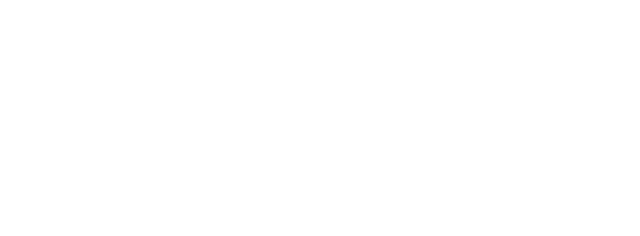
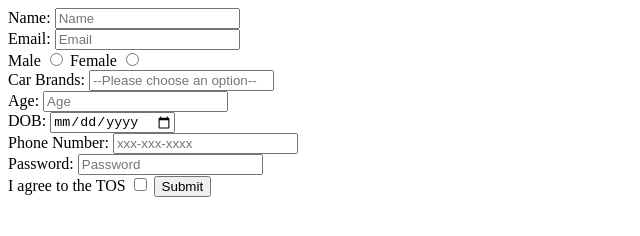
Before and after one commit to acciojob/signup-form-car-KartikeyJoshi916, a website: page main.html in a window 1280 px wide. Shown: the whole page, without its empty margins (0-640 px from the left). Drawn offline with Linux system fonts and the light colour scheme.

Commit message:
created a submission

```diff
--- a/main.html
+++ b/main.html
@@ -7,7 +7,30 @@
 </head>
 
 <body>
-	<!-- the entire body must be written by student -->
+	<form>
+		<label for="name">Name: </label>
+		<input id="name" type="text" placeholder="Name" required/><br>
+		<label for="email">Email: </label>
+		<input id="email" type="email" placeholder="Email" required/><br>
+		<label for="gender_m">Male</label>
+		<input name="gender" id="gender_m" type="radio" required/>
+		<label for="gender_f">Female </label>
+		<input name="gender" id="gender_f" type="radio" required/><br>
+		<label for="cars">Car Brands: </label>
+		<input id="cars" type="select" required placeholder="--Please choose an option--"/><br>
+		<label for="age">Age: </label>
+		<input id="age" type="number" required placeholder="Age"/><br>
+		<label for="dob">DOB: </label>
+		<input id="dob" type="date" required/><br>
+		<label for="tel">Phone Number: </label>
+		<input id="tel" type="tel" placeholder="xxx-xxx-xxxx"/><br>
+		<label for="password">Password: </label>
+		<input id="password" type="password" placeholder="Password" required/><br>
+		<label for="tos">I agree to the TOS </label>
+		<input id="tos" type="checkbox" required/>
+		<button type="submit">Submit</button>
+
+	</form>
     <script type="text/javascript" src="./script.js">
 </script>
 
```
